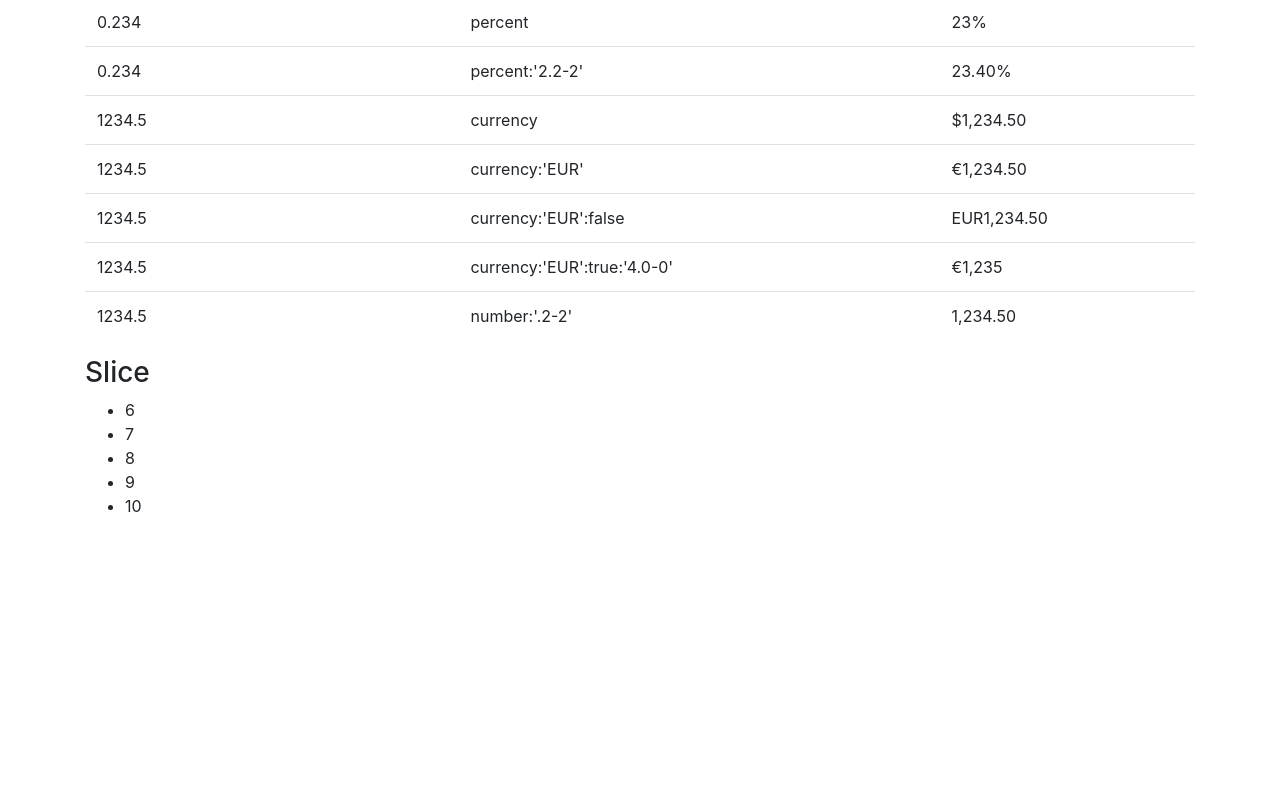
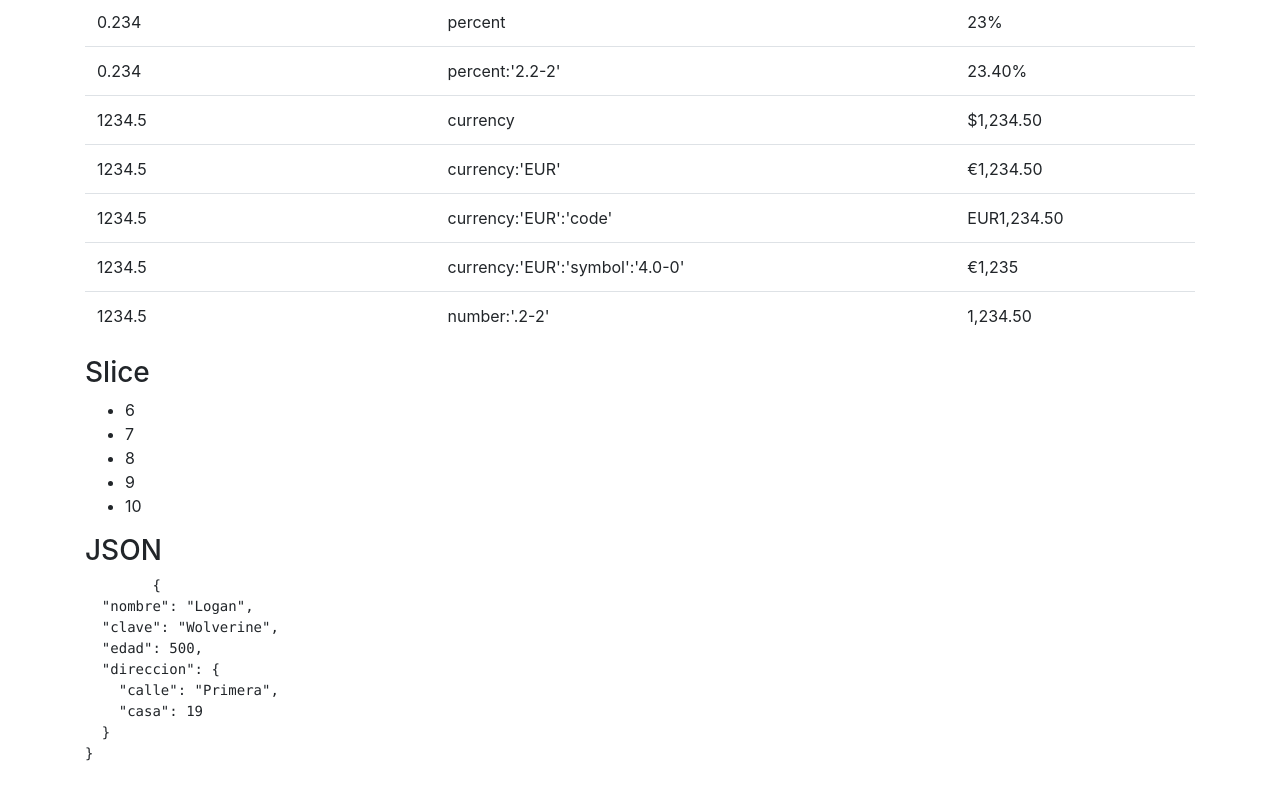
Before and after one commit to JavierIniesta/angular-pipes, an Angular app: page / in a window 1280 px wide. Shown: the part 501-1300 px from the top of the page. Before the commit the page ends 1035 px from the top, so only its background shows below. Built offline with nearby package versions, Linux system fonts and the light colour scheme.

Commit message:
[IMP] JSON

```diff
--- a/src/app/app.component.html
+++ b/src/app/app.component.html
@@ -68,13 +68,13 @@
             </tr>
             <tr>
                 <td>{{salario}}</td>
-                <td>currency:'EUR':false</td>
-                <td>{{salario | currency:'EUR':false}}</td>
+                <td>currency:'EUR':'code'</td>
+                <td>{{salario | currency:'EUR':'code'}}</td>
             </tr>
             <tr>
                 <td>{{salario}}</td>
-                <td>currency:'EUR':true:'4.0-0'</td>
-                <td>{{salario | currency:'EUR':true:'4.0-0'}}</td>
+                <td>currency:'EUR':'symbol':'4.0-0'</td>
+                <td>{{salario | currency:'EUR':'symbol':'4.0-0'}}</td>
             </tr>
             <tr>
                 <td>{{salario}}</td>
@@ -87,4 +87,8 @@
     <ul>
         <li *ngFor="let item of arreglo | slice:5:20">{{item}}</li>
     </ul>
+    <h3>JSON</h3>
+    <pre>
+        {{heroe | json}}
+    </pre>
 </div>
--- a/src/app/app.component.ts
+++ b/src/app/app.component.ts
@@ -11,4 +11,13 @@ export class AppComponent {
   PI = Math.PI;
   a = 0.234;
   salario = 1234.5;
+  heroe = {
+    nombre: 'Logan',
+    clave: 'Wolverine',
+    edad: 500,
+    direccion: {
+      calle: 'Primera',
+      casa: 19
+    }
+  };
 }
```
